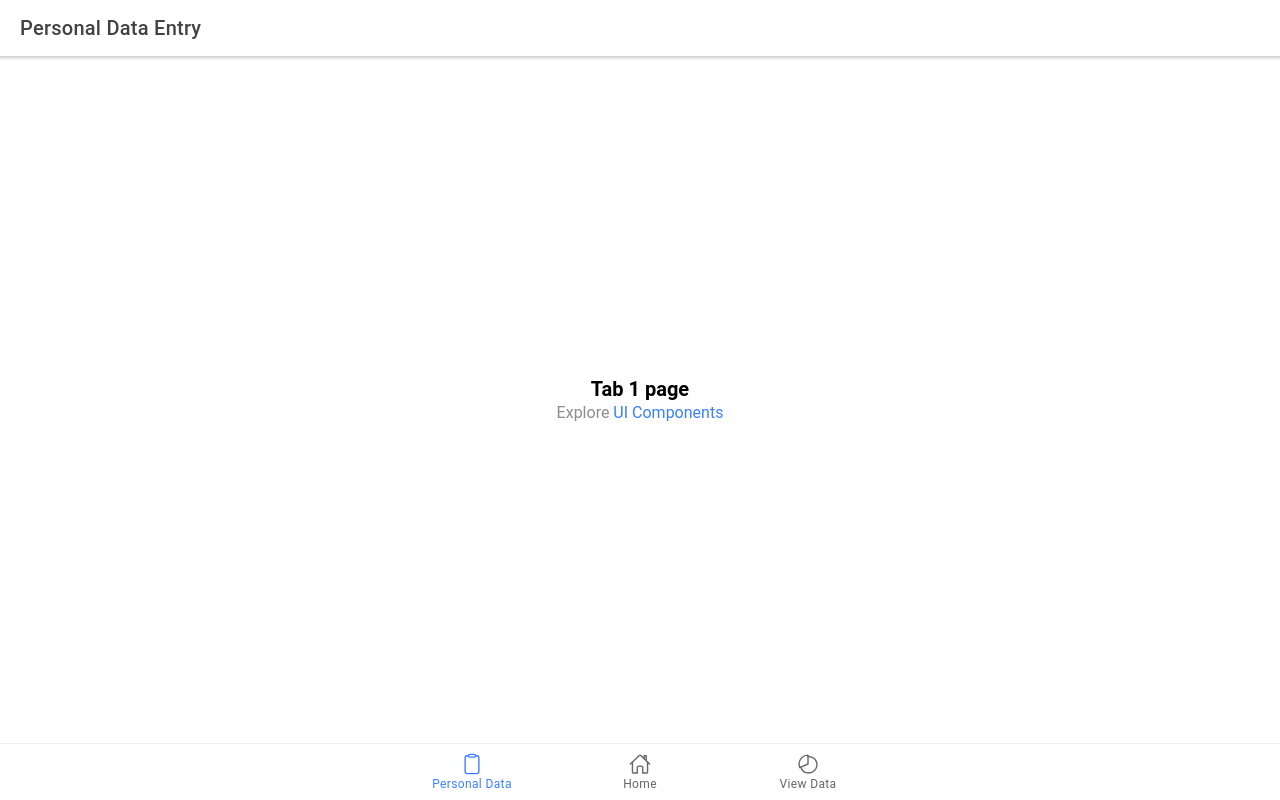
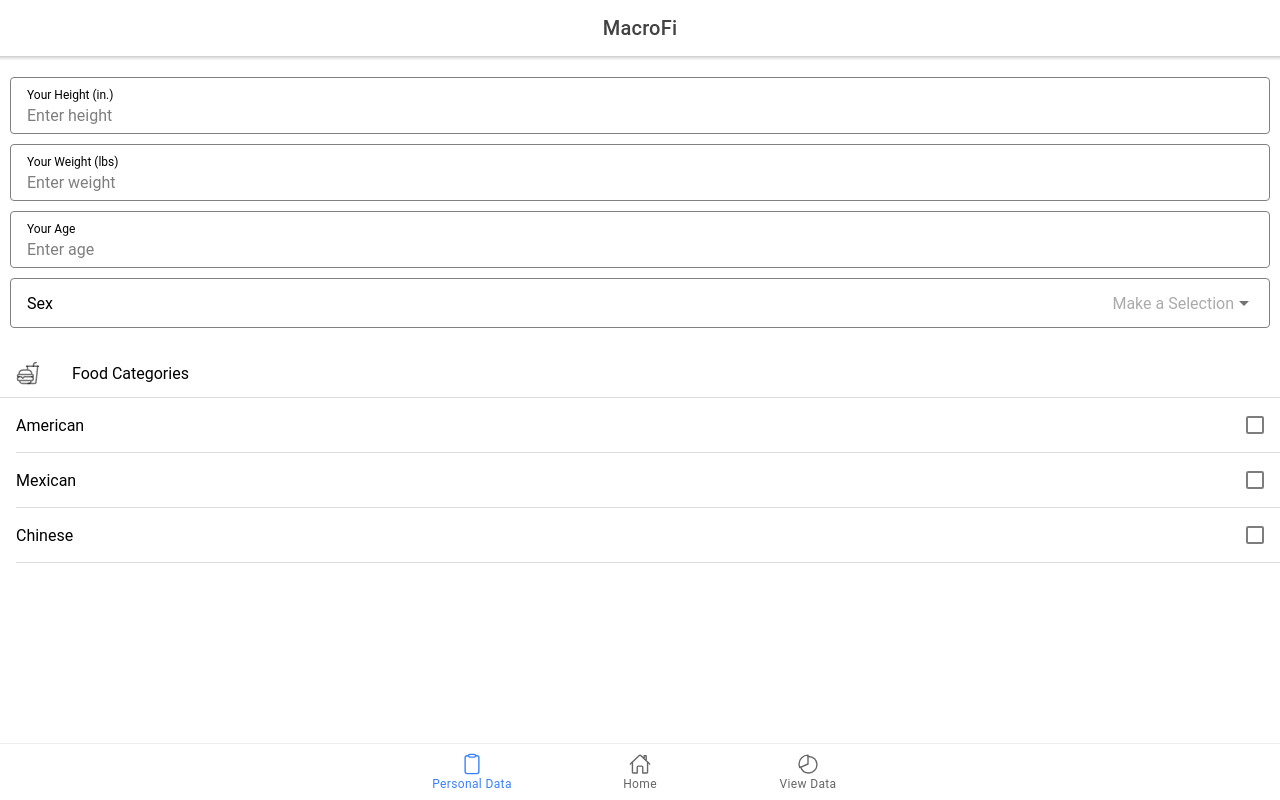
Before and after one commit to MacroFi/MacroFiApp, a React (Create React App) app: page /tab1 in a window 1280 px wide. Built offline with nearby package versions, Linux system fonts and the light colour scheme.

Commit message:
Added personal data page

```diff
--- a/src/App.tsx
+++ b/src/App.tsx
@@ -40,6 +40,7 @@ const App: React.FC = () => (
   <IonApp>
     <IonReactRouter>
       <IonTabs>
+
         <IonRouterOutlet>
           <Route exact path="/tab1">
             <Tab1 />
@@ -54,6 +55,7 @@ const App: React.FC = () => (
             <Redirect to="/tab2" />
           </Route>
         </IonRouterOutlet>
+
         <IonTabBar slot="bottom">
           <IonTabButton tab="tab1" href="/tab1">
             <IonIcon icon={clipboardOutline} />
@@ -68,6 +70,7 @@ const App: React.FC = () => (
             <IonLabel>View Data</IonLabel>
           </IonTabButton>
         </IonTabBar>
+
       </IonTabs>
     </IonReactRouter>
   </IonApp>
--- a/src/pages/Tab1.tsx
+++ b/src/pages/Tab1.tsx
@@ -1,23 +1,102 @@
-import { IonContent, IonHeader, IonPage, IonTitle, IonToolbar } from '@ionic/react';
-import ExploreContainer from '../components/ExploreContainer';
+import {
+  IonContent,
+  IonHeader,
+  IonPage,
+  IonTitle,
+  IonToolbar,
+  IonRow,
+  IonCol,
+  IonItem,
+  IonLabel,
+  IonInput,
+  IonGrid,
+  IonSelect,
+  IonSelectOption,
+  IonCheckbox,
+  IonIcon
+} from '@ionic/react';
+
 import './Tab1.css';
+import { star, fastFoodOutline } from 'ionicons/icons';
 
 const Tab1: React.FC = () => {
   return (
     <IonPage>
+
       <IonHeader>
         <IonToolbar>
-          <IonTitle>Personal Data Entry</IonTitle>
+          <IonTitle class="ion-text-center">MacroFi</IonTitle>
         </IonToolbar>
       </IonHeader>
-      <IonContent fullscreen>
-        <IonHeader collapse="condense">
-          <IonToolbar>
-            <IonTitle size="large">Tab 1</IonTitle>
-          </IonToolbar>
-        </IonHeader>
-        <ExploreContainer name="Tab 1 page" />
+
+      <IonContent>
+        <IonGrid class="ion-padding-vertical">
+
+          <IonRow>
+            <IonCol>
+              <IonItem fill="outline">
+                <IonLabel position="stacked">Your Height (in.)</IonLabel>
+                <IonInput placeholder="Enter height" type="number" ></IonInput>
+              </IonItem>
+            </IonCol>
+          </IonRow>
+
+          <IonRow>
+            <IonCol>
+              <IonItem fill="outline">
+                <IonLabel position="stacked">Your Weight (lbs)</IonLabel>
+                <IonInput placeholder="Enter weight" type="number"></IonInput>
+              </IonItem>
+            </IonCol>
+          </IonRow>
+
+          <IonRow>
+            <IonCol>
+              <IonItem fill="outline">
+                <IonLabel position="stacked">Your Age</IonLabel>
+                <IonInput placeholder="Enter age" type="number"></IonInput>
+              </IonItem>
+            </IonCol>
+          </IonRow>
+
+          <IonRow>
+            <IonCol>
+              <IonItem fill="outline">
+                <IonLabel>Sex</IonLabel>
+                <IonSelect placeholder="Make a Selection">
+                  <IonSelectOption value="male">Male</IonSelectOption>
+                  <IonSelectOption value="female">Female</IonSelectOption>
+                  <IonSelectOption value="other">Other</IonSelectOption>
+                </IonSelect>
+              </IonItem>
+            </IonCol>
+          </IonRow>
+
+        </IonGrid>
+
+        <IonItem lines="full">
+          <IonIcon icon={fastFoodOutline} slot="start"></IonIcon>
+          <IonLabel>Food Categories</IonLabel>
+        </IonItem>
+
+        <IonItem lines="inset">
+          <IonLabel>American</IonLabel>
+          <IonCheckbox slot="end"></IonCheckbox>
+        </IonItem>
+
+        <IonItem lines="inset">
+          <IonLabel>Mexican</IonLabel>
+          <IonCheckbox slot="end"></IonCheckbox>
+        </IonItem>
+
+        <IonItem lines="inset">
+          <IonLabel>Chinese</IonLabel>
+          <IonCheckbox slot="end"></IonCheckbox>
+        </IonItem>
+
+
       </IonContent>
+
     </IonPage>
   );
 };
--- a/src/pages/Tab2.tsx
+++ b/src/pages/Tab2.tsx
@@ -5,11 +5,13 @@ import './Tab2.css';
 const Tab2: React.FC = () => {
   return (
     <IonPage>
+
       <IonHeader>
         <IonToolbar>
-          <IonTitle>Home</IonTitle>
+          <IonTitle class="ion-text-center">MacroFi</IonTitle>
         </IonToolbar>
       </IonHeader>
+
       <IonContent fullscreen>
         <IonHeader collapse="condense">
           <IonToolbar>
@@ -18,6 +20,7 @@ const Tab2: React.FC = () => {
         </IonHeader>
         <ExploreContainer name="Tab 2 page" />
       </IonContent>
+
     </IonPage>
   );
 };
--- a/src/pages/Tab3.tsx
+++ b/src/pages/Tab3.tsx
@@ -5,11 +5,13 @@ import './Tab3.css';
 const Tab3: React.FC = () => {
   return (
     <IonPage>
+
       <IonHeader>
         <IonToolbar>
-          <IonTitle>Data View</IonTitle>
+          <IonTitle class="ion-text-center">MacroFi</IonTitle>
         </IonToolbar>
       </IonHeader>
+
       <IonContent fullscreen>
         <IonHeader collapse="condense">
           <IonToolbar>
@@ -18,6 +20,7 @@ const Tab3: React.FC = () => {
         </IonHeader>
         <ExploreContainer name="Tab 3 page" />
       </IonContent>
+
     </IonPage>
   );
 };
```
